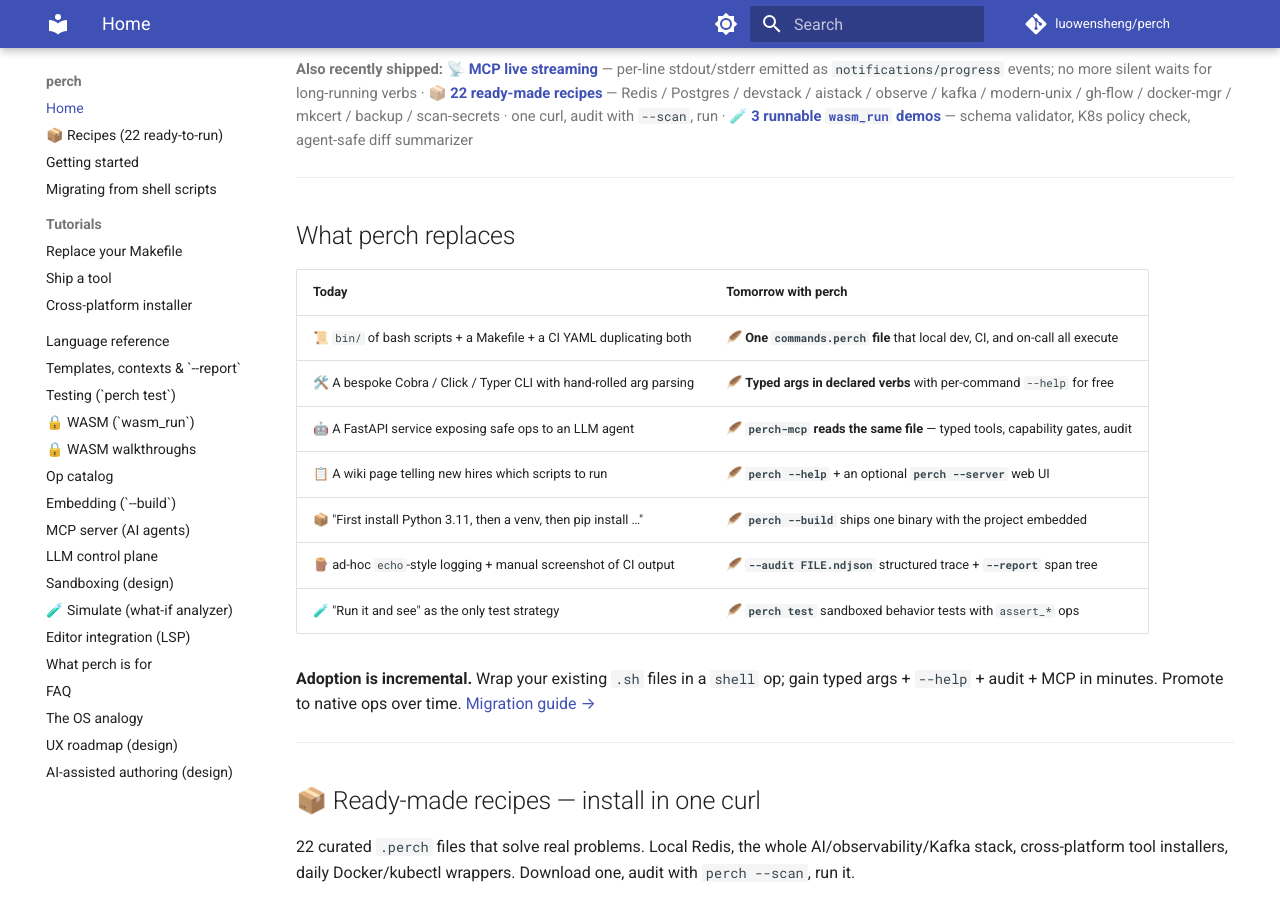
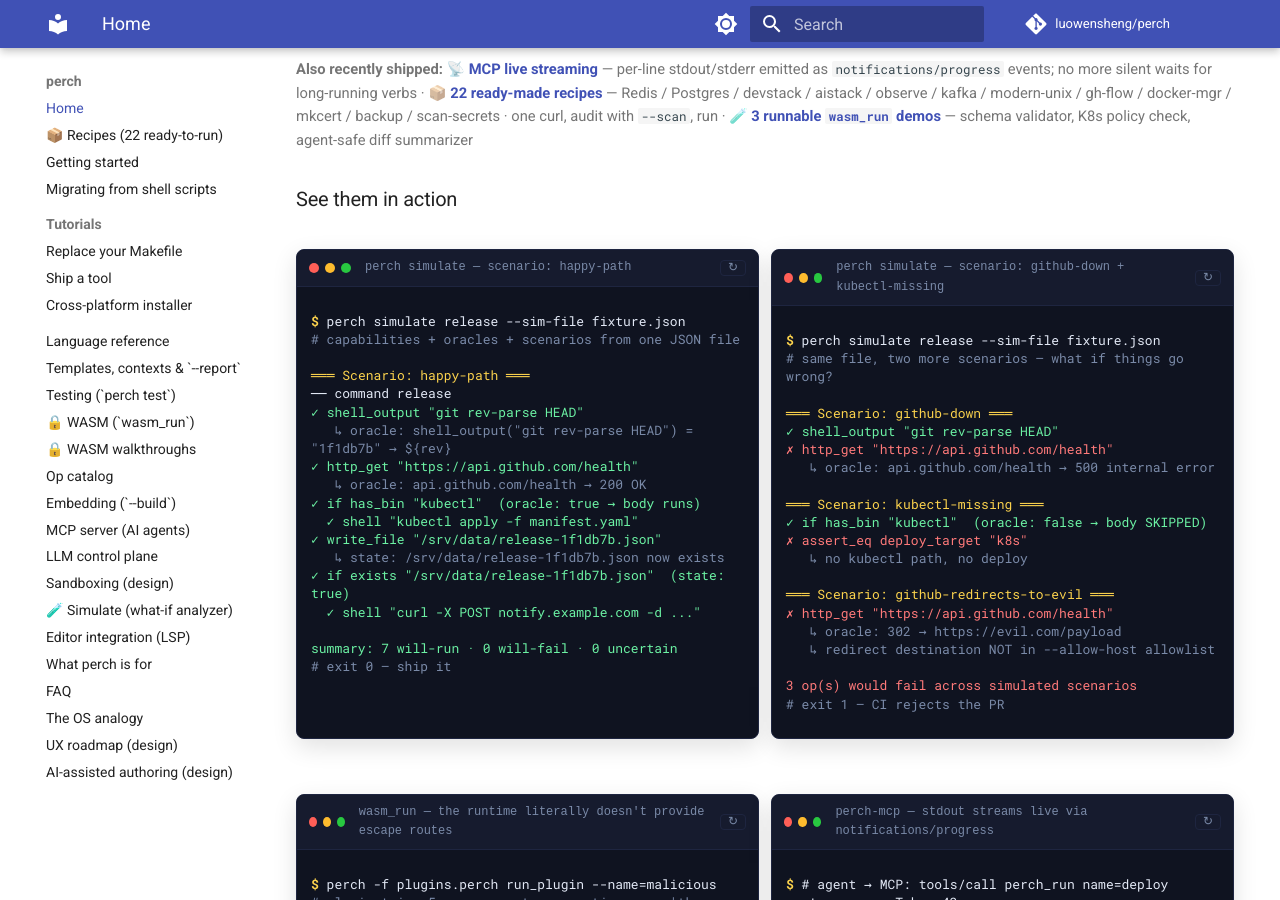
Before and after one commit to olivierdevelops/perch, an MkDocs documentation site: the page built from docs/index.md, in a window 1280 px wide and 900 px high, scrolled down 2116 px. Built offline with MkDocs 1.6.1 and Material for MkDocs 9.7.7, drawn with Linux system fonts in a browser that asks for light colours; comment, search, counter and statistics services are not loaded; some of the changed text lies outside the part shown.

Commit message:
docs(index): add live animated terminals for simulate / wasm_run / MCP streaming
The "three things perch does that nothing else does" grid was still
text-heavy. Adds four animated pterm terminals right under it — the same
typewriter widget already used throughout the page — so readers SEE the
features instead of just reading about them.

1. perch simulate, happy-path scenario — green ✓ across every op, with
   oracle attributions inline (shell_output → "1f1db7b", http → 200 OK).
2. perch simulate, three failing scenarios side-by-side — github-down (500),
   kubectl-missing (skipped body), github-redirects-to-evil (off-allowlist
   redirect blocked). Same fixture, different outcomes.
3. wasm_run — a malicious plugin trying five escape routes (read /etc/passwd,
   leak env, open TCP, write outside mount, exec curl); every attempt
   fails because the WASI runtime doesn't provide those syscalls.
4. perch-mcp progress notifications streaming live during a deploy.

Each terminal reuses the existing data-pterm JSON schema (in/out/ok/err/dim/hi)
so styling, replay button, and motion are consistent with the rest of the
page. No new JS, no new CSS — pure DOM.

mkdocs --strict is clean.

Co-Authored-By: Claude Opus 4.7 <noreply@anthropic.com>

```diff
--- a/docs/index.md
+++ b/docs/index.md
@@ -64,6 +64,97 @@ The animated demo above cycles through the same `redis.perch` file in five rende
 📦 <a href="recipes/"><strong>22 ready-made recipes</strong></a> — Redis / Postgres / devstack / aistack / observe / kafka / modern-unix / gh-flow / docker-mgr / mkcert / backup / scan-secrets · one curl, audit with <code>--scan</code>, run ·
 🧪 <a href="wasm-walkthroughs/"><strong>3 runnable <code>wasm_run</code> demos</strong></a> — schema validator, K8s policy check, agent-safe diff summarizer
 </p>
+
+### See them in action
+
+<div class="pterm-pair">
+<div class="pterm" id="t-sim-happy"  data-title="perch simulate — scenario: happy-path"></div>
+<div class="pterm" id="t-sim-broken" data-title="perch simulate — scenario: github-down + kubectl-missing"></div>
+</div>
+<script type="application/json" data-pterm="t-sim-happy">
+[
+  {"k":"in",  "t":"perch simulate release --sim-file fixture.json"},
+  {"k":"dim", "t":"# capabilities + oracles + scenarios from one JSON file"},
+  {"k":"blank","t":""},
+  {"k":"hi",  "t":"═══ Scenario: happy-path ═══"},
+  {"k":"out", "t":"── command release"},
+  {"k":"ok",  "t":"✓ shell_output \"git rev-parse HEAD\""},
+  {"k":"dim", "t":"   ↳ oracle: shell_output(\"git rev-parse HEAD\") = \"1f1db7b\" → ${rev}"},
+  {"k":"ok",  "t":"✓ http_get \"https://api.github.com/health\""},
+  {"k":"dim", "t":"   ↳ oracle: api.github.com/health → 200 OK"},
+  {"k":"ok",  "t":"✓ if has_bin \"kubectl\"  (oracle: true → body runs)"},
+  {"k":"ok",  "t":"  ✓ shell \"kubectl apply -f manifest.yaml\""},
+  {"k":"ok",  "t":"✓ write_file \"/srv/data/release-1f1db7b.json\""},
+  {"k":"dim", "t":"   ↳ state: /srv/data/release-1f1db7b.json now exists"},
+  {"k":"ok",  "t":"✓ if exists \"/srv/data/release-1f1db7b.json\"  (state: true)"},
+  {"k":"ok",  "t":"  ✓ shell \"curl -X POST notify.example.com -d ...\""},
+  {"k":"blank","t":""},
+  {"k":"ok",  "t":"summary: 7 will-run · 0 will-fail · 0 uncertain"},
+  {"k":"dim", "t":"# exit 0 — ship it"}
+]
+</script>
+<script type="application/json" data-pterm="t-sim-broken">
+[
+  {"k":"in",  "t":"perch simulate release --sim-file fixture.json"},
+  {"k":"dim", "t":"# same file, two more scenarios — what if things go wrong?"},
+  {"k":"blank","t":""},
+  {"k":"hi",  "t":"═══ Scenario: github-down ═══"},
+  {"k":"ok",  "t":"✓ shell_output \"git rev-parse HEAD\""},
+  {"k":"err", "t":"✗ http_get \"https://api.github.com/health\""},
+  {"k":"dim", "t":"   ↳ oracle: api.github.com/health → 500 internal error"},
+  {"k":"blank","t":""},
+  {"k":"hi",  "t":"═══ Scenario: kubectl-missing ═══"},
+  {"k":"ok",  "t":"✓ if has_bin \"kubectl\"  (oracle: false → body SKIPPED)"},
+  {"k":"err", "t":"✗ assert_eq deploy_target \"k8s\""},
+  {"k":"dim", "t":"   ↳ no kubectl path, no deploy"},
+  {"k":"blank","t":""},
+  {"k":"hi",  "t":"═══ Scenario: github-redirects-to-evil ═══"},
+  {"k":"err", "t":"✗ http_get \"https://api.github.com/health\""},
+  {"k":"dim", "t":"   ↳ oracle: 302 → https://evil.com/payload"},
+  {"k":"dim", "t":"   ↳ redirect destination NOT in --allow-host allowlist"},
+  {"k":"blank","t":""},
+  {"k":"err", "t":"3 op(s) would fail across simulated scenarios"},
+  {"k":"dim", "t":"# exit 1 — CI rejects the PR"}
+]
+</script>
+
+<div class="pterm-pair">
+<div class="pterm" id="t-wasm-vis"   data-title="wasm_run — the runtime literally doesn't provide escape routes"></div>
+<div class="pterm" id="t-mcp-stream" data-title="perch-mcp — stdout streams live via notifications/progress"></div>
+</div>
+<script type="application/json" data-pterm="t-wasm-vis">
+[
+  {"k":"in",  "t":"perch -f plugins.perch run_plugin --name=malicious"},
+  {"k":"dim", "t":"# plugin tries 5 escape routes — runtime says 'those operations don't exist'"},
+  {"k":"blank","t":""},
+  {"k":"out", "t":"── plugin: malicious.wasm  (under wasm_run, WASI sandbox)"},
+  {"k":"err", "t":"✗ attempt 1: read /etc/passwd        → ENOENT (no host fs access)"},
+  {"k":"err", "t":"✗ attempt 2: read env $AWS_KEY        → \"\" (env not in allowlist)"},
+  {"k":"err", "t":"✗ attempt 3: open TCP socket          → not implemented in WASI P1"},
+  {"k":"err", "t":"✗ attempt 4: write /home/user/.ssh    → ENOENT (not mounted)"},
+  {"k":"err", "t":"✗ attempt 5: exec curl                → no syscall surface"},
+  {"k":"blank","t":""},
+  {"k":"ok",  "t":"✓ plugin produced JSON on stdout (the ONLY thing it can do)"},
+  {"k":"dim", "t":"# Not blocked by policy. Invisible by construction."},
+  {"k":"hi",  "t":"  This is how you let an AI write plugins for your system."}
+]
+</script>
+<script type="application/json" data-pterm="t-mcp-stream">
+[
+  {"k":"in",  "t":"# agent → MCP: tools/call perch_run name=deploy _meta.progressToken=42"},
+  {"k":"blank","t":""},
+  {"k":"out", "t":"← notifications/progress  { token: 42, msg: \"▸ build artifact\" }"},
+  {"k":"out", "t":"← notifications/progress  { token: 42, msg: \"  compiled in 4.2s\" }"},
+  {"k":"out", "t":"← notifications/progress  { token: 42, msg: \"▸ push to registry\" }"},
+  {"k":"out", "t":"← notifications/progress  { token: 42, msg: \"  layer 1/4 ↑ 12 MB\" }"},
+  {"k":"out", "t":"← notifications/progress  { token: 42, msg: \"  layer 2/4 ↑ 28 MB\" }"},
+  {"k":"out", "t":"← notifications/progress  { token: 42, msg: \"  layer 3/4 ↑ 8 MB\" }"},
+  {"k":"out", "t":"← notifications/progress  { token: 42, msg: \"  layer 4/4 ↑ 2 MB\" }"},
+  {"k":"out", "t":"← notifications/progress  { token: 42, msg: \"▸ apply k8s manifest\" }"},
+  {"k":"ok",  "t":"← tools/call result      { content: ✓ deployed in 47s }"},
+  {"k":"dim", "t":"# the agent narrates the deploy in real time. no silent waits."}
+]
+</script>
 
 ---
 
```
